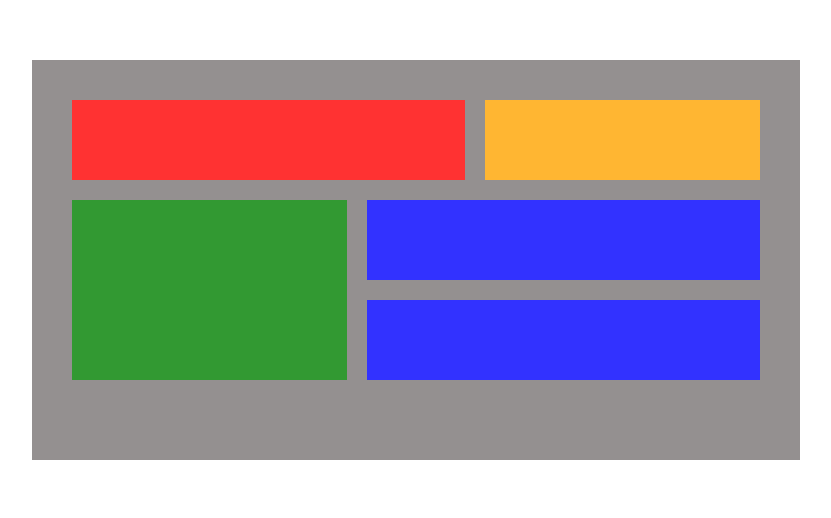
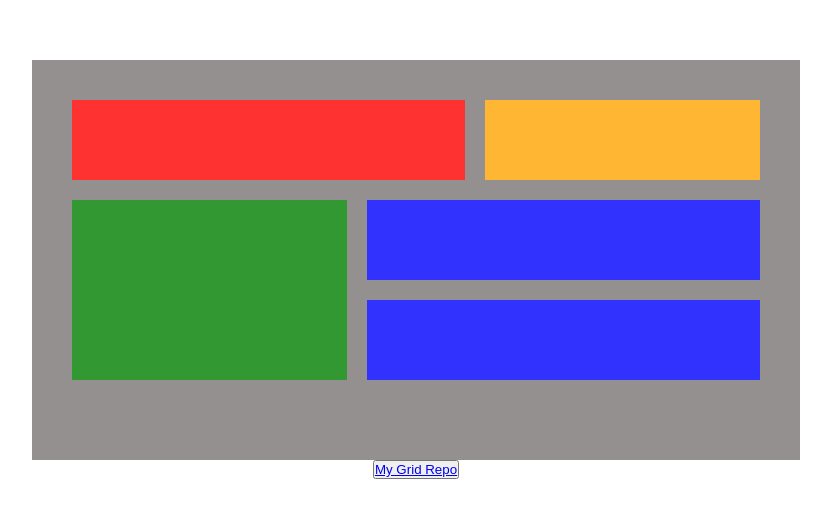
Before and after one commit to Anigbo/gridlayout, a plain HTML site: page index.html in a window 1280 px wide. Shown: the part 140-658 px from the top of the page, without its empty margins (224-1055 px from the left). Drawn offline with Linux system fonts and the light colour scheme.

Commit message:
Update index.html

```diff
--- a/index.html
+++ b/index.html
@@ -19,7 +19,12 @@
         <div class="item5"  style=" background-color: blue;"></div>
     </div>
     </main>
+    <footer>
+        <button>
+            <a href="https://github.com/Anigbo/gridlayout" target="_blank">My Grid Repo</a>
 
+        </button>
+    </footer>
 
 </body>
 </html>
```
